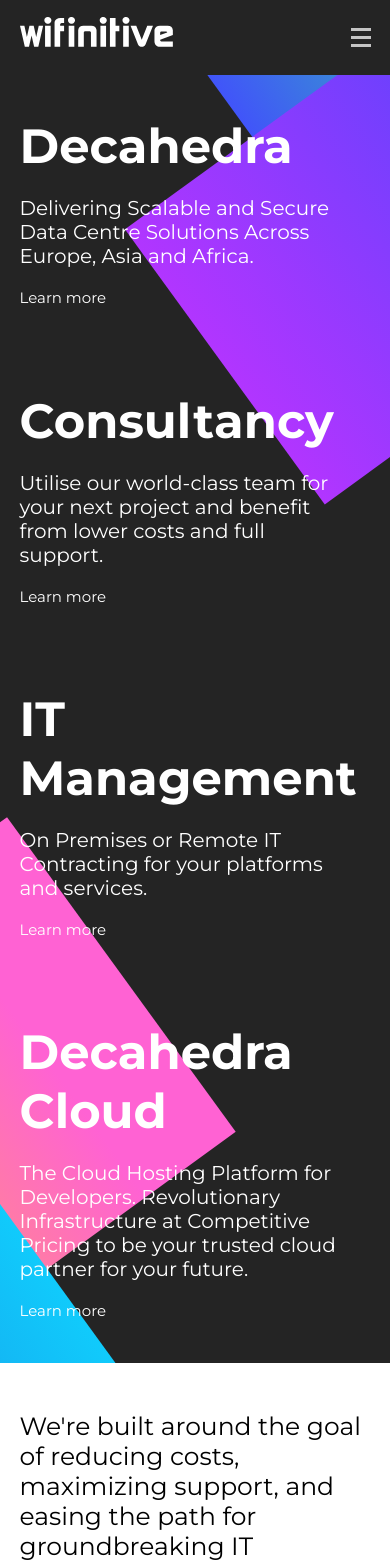
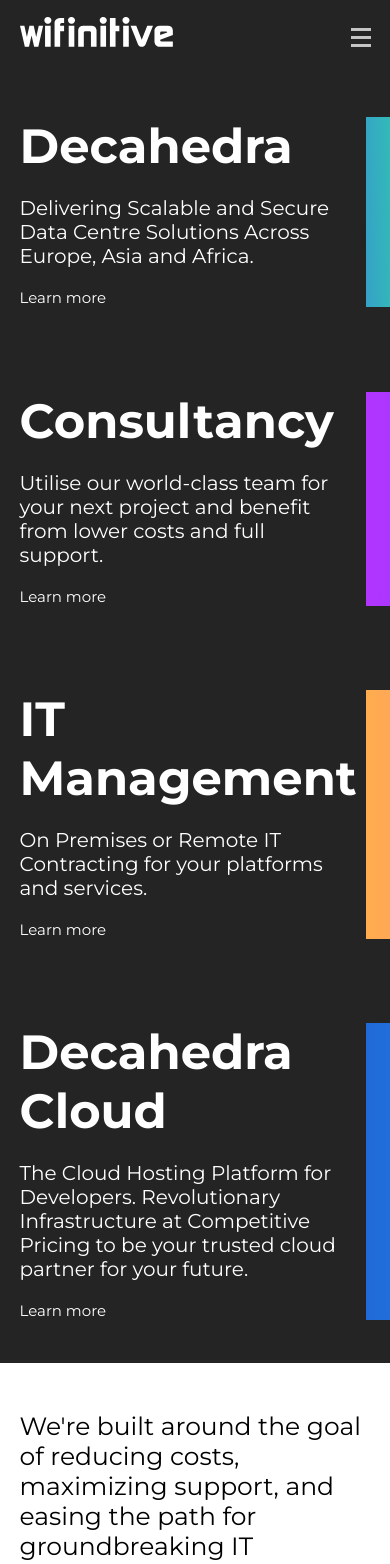
Before and after one commit to KLewin23/wifinitive, a Next.js app: page / in a window 390 px wide. Shown: the top 1564 px of the page. Built offline with nearby package versions, Linux system fonts and the light colour scheme.

Commit message:
made the tile bars work for mobile

```diff
--- a/pages/index.tsx
+++ b/pages/index.tsx
@@ -33,7 +33,10 @@
                                 Learn more
                             </a>
                         </div>
-                        <div className={styles.slide1} style={{ transform: hoveredTile === 0 ? `rotate(-36deg) scaleX(2.7)` : `rotate(-36deg)` }} />
+                        <div
+                            className={styles.slide1}
+                            style={windowWidth >= 850 ? { transform: hoveredTile === 0 ? `rotate(-36deg) scaleX(2.7)` : `rotate(-36deg)` } : {}}
+                        />
                     </div>
                     <div className={styles.tile}>
                         <div onMouseEnter={() => setHoveredTile(1)} onMouseLeave={() => setHoveredTile(null)}>
@@ -43,7 +46,10 @@
                                 Learn more
                             </a>
                         </div>
-                        <div className={styles.slide2} style={{ transform: hoveredTile === 1 ? `rotate(-36deg) scaleX(2.7)` : `rotate(-36deg)` }} />
+                        <div
+                            className={styles.slide2}
+                            style={windowWidth >= 850 ? { transform: hoveredTile === 1 ? `rotate(-36deg) scaleX(2.7)` : `rotate(-36deg)` } : {}}
+                        />
                     </div>
                     <div className={styles.tile}>
                         <div onMouseEnter={() => setHoveredTile(2)} onMouseLeave={() => setHoveredTile(null)}>
@@ -53,7 +59,10 @@
                                 Learn more
                             </a>
                         </div>
-                        <div className={styles.slide3} style={{ transform: hoveredTile === 2 ? 'rotate(-36deg) scaleX(3.3)' : 'rotate(-36deg)' }} />
+                        <div
+                            className={styles.slide3}
+                            style={windowWidth >= 850 ? { transform: hoveredTile === 2 ? 'rotate(-36deg) scaleX(3.3)' : 'rotate(-36deg)' } : {}}
+                        />
                     </div>
                     <div className={styles.tile}>
                         <div onMouseEnter={() => setHoveredTile(3)} onMouseLeave={() => setHoveredTile(null)}>
@@ -66,7 +75,10 @@
                                 Learn more
                             </a>
                         </div>
-                        <div className={styles.slide4} style={{ transform: hoveredTile === 3 ? 'rotate(-36deg) scaleX(3.3)' : 'rotate(-36deg)' }} />
+                        <div
+                            className={styles.slide4}
+                            style={windowWidth >= 850 ? { transform: hoveredTile === 3 ? 'rotate(-36deg) scaleX(3.3)' : 'rotate(-36deg)' } : {}}
+                        />
                     </div>
                 </div>
                 <div className={styles.statsContainer}>
--- a/styles/Home.module.css
+++ b/styles/Home.module.css
@@ -44,26 +44,15 @@
     position: absolute;
     z-index: 10;
     transition: all 0.5s ease-in-out;
+    top: 0;
+    right: -495px;
+    width: 500px;
+    height: 100%;
 }
 
-.tile :is(.slide1, .slide2) {
-    top: calc(-8rem - 100%);
-    left: 45%;
-    width: 500px;
-    min-height: 300px;
-    height: calc(140% + 40px);
-}
-
-.tile :is(.slide3, .slide4) {
-    left: -100%;
-    bottom: calc(-8rem - 100%);
-    width: 500px;
-    min-height: 300px;
-    height: calc(140% + 40px);
-}
-
+/*region slides*/
 .slide1 {
-    background: linear-gradient(270.04deg, #28ff8b 22.07%, #4153fa 100.69%);
+    background: linear-gradient(268.37deg, #28ff8b 78.04%, #4153fa 118.47%);
 }
 
 .slide2 {
@@ -79,7 +68,7 @@
     background: linear-gradient(270.12deg, #0fd4ff -9.68%, #2069d7 100.62%);
     transition: all 0.6s ease-in-out;
 }
-
+/*endregion*/
 .statsContainer {
     position: relative;
     display: grid;
@@ -276,9 +265,43 @@
         padding: 7rem 12%;
         grid-row-gap: 22vh;
     }
+    .tile :is(.slide1, .slide2) {
+        top: calc(-8rem - 100%);
+        left: 45%;
+        width: 500px;
+        min-height: 300px;
+        height: calc(140% + 40px);
+    }
+
+    .tile :is(.slide3, .slide4) {
+        top: unset;
+        right: unset;
+        left: -100%;
+        bottom: calc(-8rem - 100%);
+        width: 500px;
+        min-height: 300px;
+        height: calc(140% + 40px);
+    }
     .tile {
         margin: 0 auto;
         max-width: 50ch;
+    }
+    .slide1 {
+        background: linear-gradient(270.04deg, #28ff8b 22.07%, #4153fa 100.69%);
+    }
+
+    .slide2 {
+        background: linear-gradient(269.81deg, #3649fc -14.41%, #b235ff 100.56%);
+    }
+
+    .slide3 {
+        background: linear-gradient(270.04deg, #ff62d3 22.07%, #ffad4d 100.69%);
+        transition: all 0.6s ease-in-out;
+    }
+
+    .slide4 {
+        background: linear-gradient(270.12deg, #0fd4ff -9.68%, #2069d7 100.62%);
+        transition: all 0.6s ease-in-out;
     }
     .statsContainer {
         padding: 7rem 10%;
```
